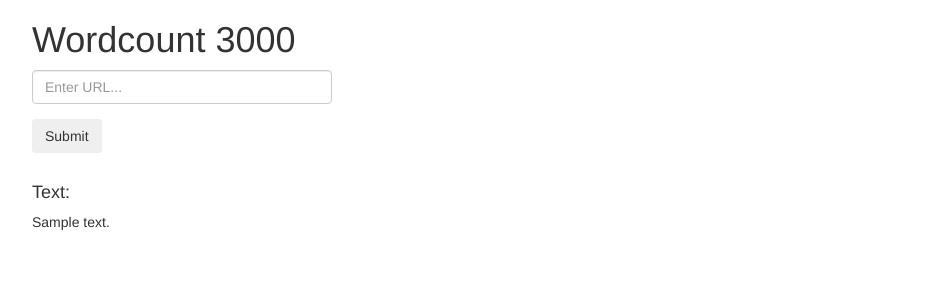
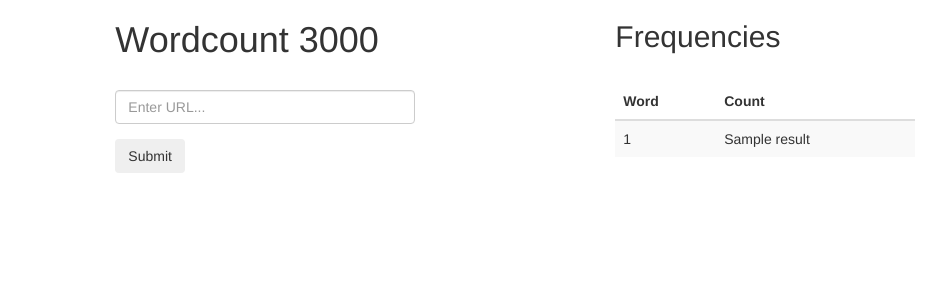
Before and after one commit to trendsetter37/flask-by-example, a Flask app: template templates/index.html in a window 1280 px wide. Shown: the top 300 px of the page, without its empty margins (123-1069 px from the left). Run offline with Flask 2, Linux system fonts and the light colour scheme; the template is opened without the code that fills it: most values are stand-ins (such as "Sample title", 1, 10 or a date in 2020); parts of the project's set-up code (start-up, migrations or seed data) failed here and were passed over; some libraries are stand-ins or nearby versions.

Commit message:
updated index.html

```diff
--- a/templates/index.html
+++ b/templates/index.html
@@ -3,7 +3,8 @@
 	<head>
 		<title>Wordcount</title>
 		<meta name="viewport" content="width=device-width, initial-scale=1.0">
-		<link href="//netdna.bootstrapcdn.com/bootstrap/3.1.1/css/bootstrap.min.css" rel="stylesheet" media="screen">
+		<link href="//netdna.bootstrapcdn.com/bootstrap/3.1.1/css/bootstrap.min.css"
+		 rel="stylesheet" media="screen">
 		<style>
 			.container {
 				max-width: 1000px;
@@ -12,10 +13,14 @@
 	</head>
 	<body>
 		<div class="container">
+			<div class="row">
+				<div class="col-sm-5 col-sm-offset-1">
 			<h1>Wordcount 3000</h1>
+			<br>
 			<form role="form" method='POST' action='/'>
 				<div class="form-group">
-					<input type="text" name="url" class="form-control" id="url-box" placeholder="Enter URL..." style="max-width: 300px;">
+					<input type="text" name="url" class="form-control" id="url-box"
+					 placeholder="Enter URL..." style="max-width: 300px;">
 				</div>
 				<button type="submit" class="btn bt-default">Submit</button>
 			</form>
@@ -23,11 +28,39 @@
 			{% for error in errors %}
 			<h4>{{ error }}</h4>
 			{% endfor %}
+			<br>
+		</div>
+		<div class="col-sm-5 col-sm-offset-1">
+			{% if results %}
+				<h2>Frequencies</h2>
+				<br>
+				<div id="results">
+					<table class="table table-striped" style="max-width: 300px;">
+						<thead>
+							<tr>
+								<th>Word</th>
+								<th>Count</th>
+							</tr>
+						</thead>
+						<tbody>
+							{% for result in results %}
+							<tr>
+								<td>{{ result[0] }}</td>
+								<td>{{ result[1] }}</td>
+							</tr>
+							{% endfor %}
+						</tbody>
+					</table>
+				</div>
+				{% endif %}
+			</div>
+		</div>
+	</div>
+	<br><br>
 
-			<h4>Text:</h4><p>{{ results.text }}</p>
 
-		</div>
-		<script src="//code.jquery.com/jquery-1.11.0.min.js"></script>
-		<script src="//netdna.bootstrapcdn.com/bootstrap/3.1.1/js/bootstrap.min.js"></script>
-	</body>
-	</html>
+
+ <script src="//code.jquery.com/jquery-1.11.0.min.js"></script>
+ <script src="//netdna.bootstrapcdn.com/bootstrap/3.1.1/js/bootstrap.min.js"></script>
+</body>
+</html>
```
